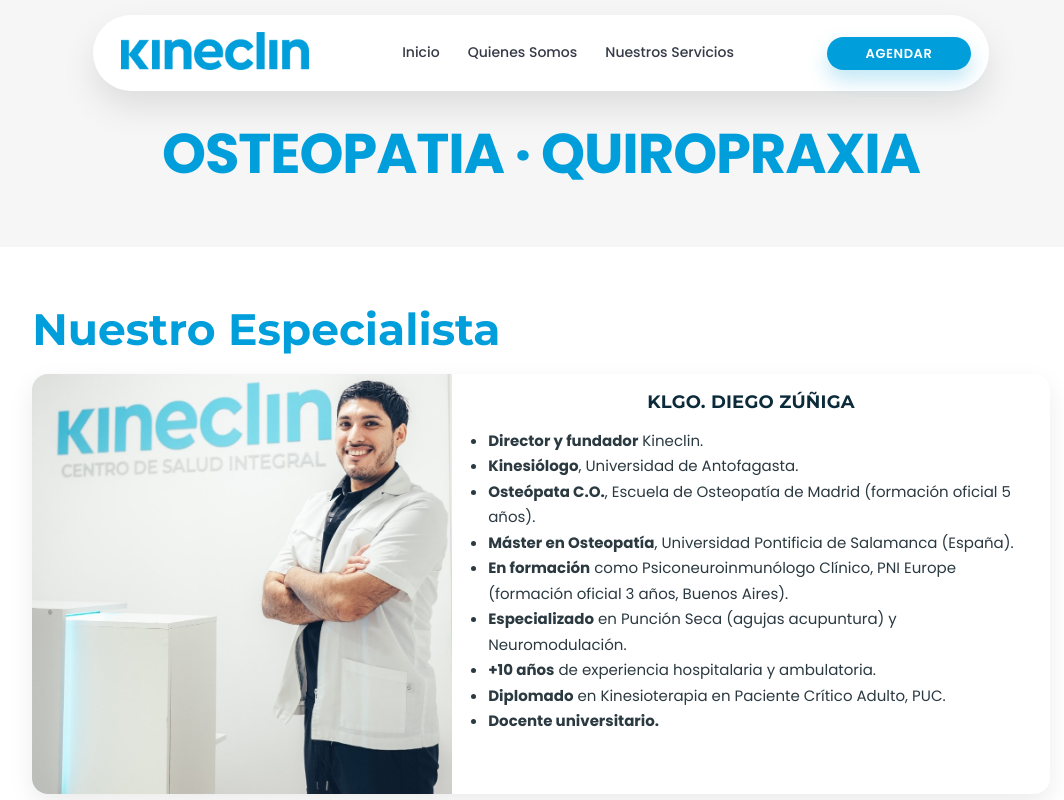
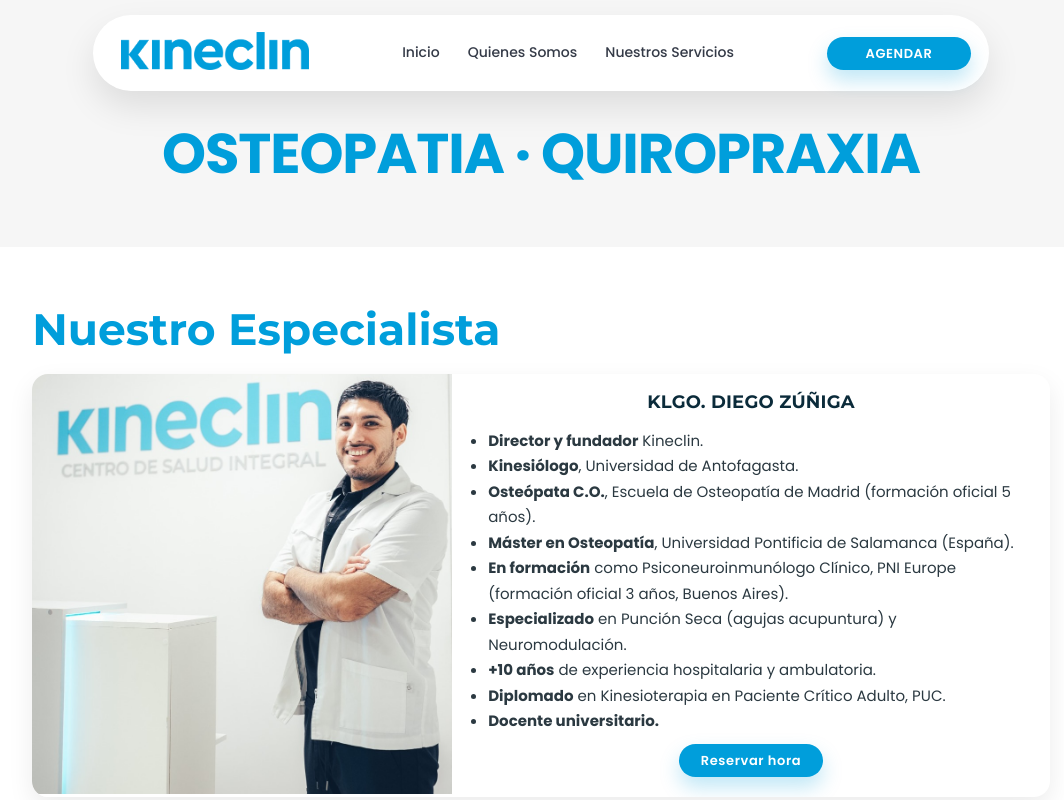
Before and after one commit to panxo87sl/kcweb, a React (Vite) app: page /osteopatia in a window 1280 px wide. Shown: the top 800 px of the page, without its empty margins (99-1163 px from the left). Built offline with nearby package versions, Linux system fonts and the light colour scheme.

Commit message:
add boton de agendar hora agenda personal especialista

```diff
--- a/src/components/ActionButton/ActionButton.css
+++ b/src/components/ActionButton/ActionButton.css
@@ -87,6 +87,7 @@
 
 .actionButton__label {
   display: inline-block;
+  text-align: center;
 }
 
 .actionButton__icon {
--- a/src/components/OsteoPage/OsteoPage.css
+++ b/src/components/OsteoPage/OsteoPage.css
@@ -188,6 +188,12 @@
   font-size: 15px;
 }
 
+.osteoSpecialistBlock__agenda {
+  display: flex;
+  justify-content: center;
+  margin-top: 10px;
+}
+
 /* =========================
    RESPONSIVE
    ========================= */
--- a/src/components/OsteoPage/OsteoPage.jsx
+++ b/src/components/OsteoPage/OsteoPage.jsx
@@ -1,4 +1,5 @@
 import "./OsteoPage.css";
+import ActionButton from "../ActionButton/ActionButton";
 
 export default function OsteoPage() {
   return (
@@ -60,6 +61,14 @@
                   <strong>Docente universitario.</strong>
                 </li>
               </ul>
+              <div className="osteoSpecialistBlock__agenda">
+                <ActionButton
+                  label={"Reservar hora"}
+                  href={"https://ff.healthatom.io/qn3RXi"}
+                  variant="centro"
+                  size="nav"
+                />
+              </div>
             </div>
           </div>
         </div>
```
